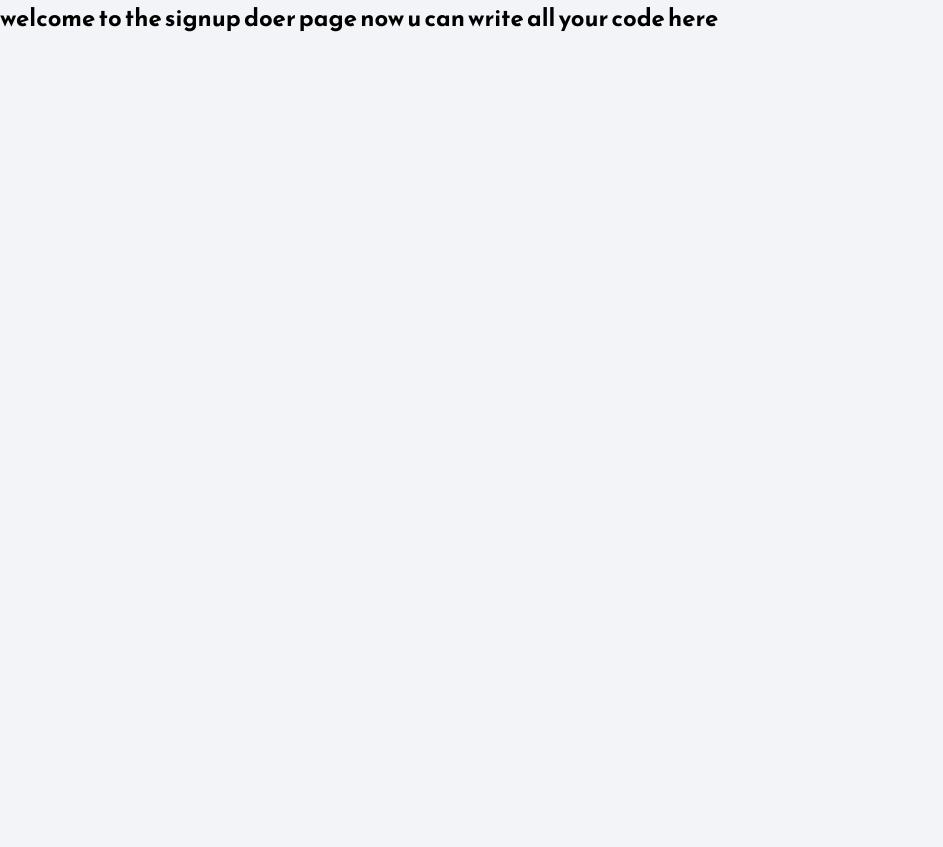
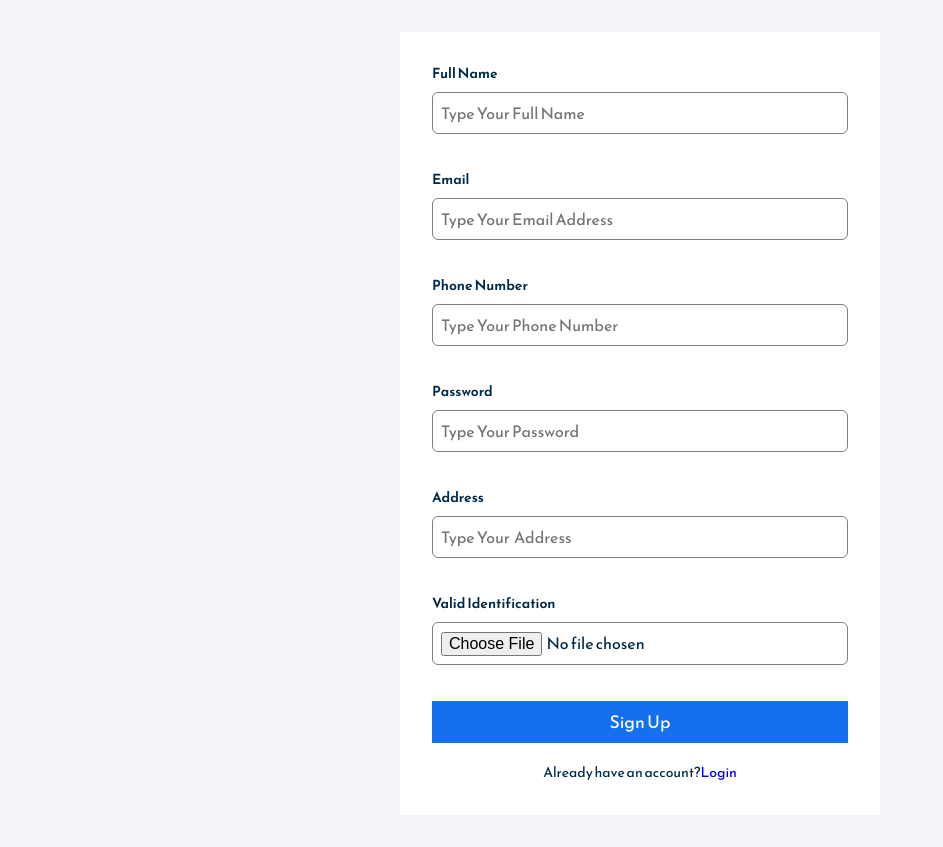
Before and after one commit to Osayi-Joy/Hive-frontend-React, a React (Create React App) app: page /register in a window 1280 px wide. Shown: the whole page, without its empty margins (0-943 px from the left). Before the commit the page ends 800 px from the top, so only its background shows below. Built offline with nearby package versions, Linux system fonts and the light colour scheme.

Commit message:
first dashboard commit

```diff
--- a/package.json
+++ b/package.json
@@ -5,17 +5,21 @@
   "dependencies": {
     "@emotion/react": "^11.10.6",
     "@emotion/styled": "^11.10.6",
+    "@hookform/resolvers": "^3.0.0",
     "@mui/icons-material": "^5.11.11",
     "@mui/material": "^5.11.13",
     "@testing-library/jest-dom": "^5.16.5",
     "@testing-library/react": "^13.4.0",
     "@testing-library/user-event": "^13.5.0",
+    "axios": "^1.3.4",
     "react": "^18.2.0",
     "react-dom": "^18.2.0",
+    "react-hook-form": "^7.43.9",
     "react-icons": "^4.8.0",
     "react-router-dom": "^6.9.0",
     "react-scripts": "^5.0.1",
-    "web-vitals": "^2.1.4"
+    "web-vitals": "^2.1.4",
+    "yup": "^1.0.2"
   },
   "scripts": {
     "start": "react-scripts start",
--- a/src/App.css
+++ b/src/App.css
@@ -21,6 +21,7 @@
     align-items: center;
     justify-content: space-between;
     min-height: 90px;
+    background-color: #ffffff;
   }
   .navbar-menu-container {
     display: none;
@@ -347,7 +348,7 @@
     }
     .home-image-section,
     .about-section-image-container {
-      width: 100%;
+      overflow: hidden;
       margin-left: auto;
     }
 
--- /dev/null
+++ b/src/Component/inputComp.js
@@ -0,0 +1,9 @@
+export default function Input({id, label, placeholder, type, register, errorMessage }){
+    return (
+        <div className='input-group'>
+                <label htmlFor={id}>{label}</label>
+                <input type={type} id={id} placeholder={placeholder} {...register} />
+                <span className="error-message">{errorMessage}</span>
+        </div>
+    );
+}
--- /dev/null
+++ b/src/Component/searchBar.js
@@ -0,0 +1,17 @@
+import "../Pages/CSS/dashboard.css";
+import Emoji from "../Assets/Emoji.svg";
+
+const search = () => {
+    const username = "Omotayo";
+    return <div className="search-menu">
+        <div className="dashboard-content">
+            <h2>Welcome {username} <img src={Emoji} alt="Hive Emoji" /></h2>
+            <div className="dashboard-search-component">
+                <h2>New Job Listing</h2>
+                <input type="text" placeholder="Search for a user" />
+            </div>
+        </div>
+    </div>
+}
+
+export default search;
--- /dev/null
+++ b/src/Pages/CSS/dashboard.css
@@ -0,0 +1,56 @@
+*{
+    margin: 0;
+    padding: 0;
+    box-sizing: border-box;
+    font-family: 'Roboto', sans-serif;
+  }
+
+  body{
+    font-family: 'Inter';
+    font-style: normal;
+  }
+
+  .search-menu{
+    background-color: #F2F4F7;
+    flex-direction: column;
+    align-items: flex-start;
+    padding: 0px;
+    gap: 24px;
+
+    position: absolute;
+    width: 1240px;
+    height: 197px;
+    left: 100px;
+    top: 125px;
+  }
+  .dashboard-content h2{
+    display: flex;
+    flex-direction: row;
+    align-items: center;
+    padding: 0px;
+    gap: 20px;
+
+    width: 363.96px;
+    height: 45px;
+
+  }
+  .dashboard-search-component{
+    flex-direction: column;
+    justify-content: center;
+    align-items: flex-start;
+    padding: 24px;
+    gap: 8px;
+    width: 1240px;
+    height: 128px;
+
+    background: #FFFFFF;
+  }
+  .search-menu input{
+    flex-direction: row;
+    align-items: center;
+    padding: 8px 16px;
+    gap: 8px;
+    width: 1180px;
+    height: 38px;
+    background: #F2F4F7;
+  }
--- /dev/null
+++ b/src/Pages/CSS/register.css
@@ -0,0 +1,70 @@
+
+@import url('https://fonts.googleapis.com/css2?family=Inter:wght@100;200;300;400;500;600;700;800;900&family=Poppins:wght@100;200;300;400;500&display=swap');
+
+*,
+*::after,
+*::before{
+    padding: 0;
+    margin: 0;
+    box-sizing: border-box;
+}
+
+body{
+    background-color: #F2F4F7;
+    font-family: "Inter", sans-serif;
+    font-style: normal;
+    color: #012A4A;
+}
+
+.sign-up{
+    background-color: #fff;
+    max-width: 30rem;
+    margin: 2rem auto;
+    padding: 2rem;
+}
+.input-group{
+    display: flex;
+    flex-direction: column;
+    gap: 8px;
+    font-weight: 600;
+    font-size: 14px;
+    line-height: 20px;
+}
+
+form{
+    display: flex;
+    flex-direction: column;
+    gap: 1rem;
+}
+
+input{
+    padding: 0.5rem;
+    border: 1px solid gray;
+    font-size: 1rem;
+    font-family: inherit;
+    border-radius: 6px;
+    margin-bottom: 12px;
+}
+.sign-up-btn{
+    padding: 0.5rem;
+    background-color: #1570EF;
+    border: none;
+    font-size: 1.1rem;
+    color: #fff;
+    cursor: pointer;
+}
+p{
+    font-weight: 400;
+    font-size: 14px;
+    line-height: 20px;
+    display: flex;
+    justify-content: center;
+    align-self: center;
+    align-items: center;
+    margin-top: 20px;
+}
+.error-message{
+    color: red;
+    font-size: 14px;
+    font-style: normal;
+}
--- a/src/Pages/Dashboard.js
+++ b/src/Pages/Dashboard.js
@@ -1,8 +1,10 @@
+import HeaderBar from "../Component/HeaderBar";
+import SearchBar from "../Component/searchBar";
+import "../";import "../Pages/CSS/dashboard.css";
 const dashboard = () => {
     return <div className="dashboard-container">
-        <div>
-            <h2>welcome to home page</h2>
-        </div>
+        <HeaderBar />
+        <SearchBar />
     </div>
 }
 
--- a/src/Pages/Register.js
+++ b/src/Pages/Register.js
@@ -1,8 +1,126 @@
 import React from 'react'
+import Input from '../Component/inputComp';
+import "../Pages/CSS/register.css";
+import { useForm} from 'react-hook-form'
+import { yupResolver} from '@hookform/resolvers/yup'
+import * as yup from 'yup'
+import { useNavigate } from "react-router-dom";
 
+const schema = yup.object({
+    fullname: yup.string().required("Please Enter your Full Name"),
+    phonenumber: yup
+    .string()
+    .required("Phone Number is Required")
+    .matches(/^[\+]?[(]?[0-9]{3}[)]?[-\s\.]?[0-9]{3}[-\s\.]?[0-9]{4,6}$/,"phone number must be valid"),
+    email: yup
+    .string()
+    .required("Email Address is required")
+    .matches(/^[a-zA-Z0-9.!#$%&'*+/=?^_`{|}~-]+@[a-zA-Z0-9](?:[a-zA-Z0-9-]{0,61}[a-zA-Z0-9])?(?:\.[a-zA-Z0-9](?:[a-zA-Z0-9-]{0,61}[a-zA-Z0-9])?)*$/, "email must be valid"),
+    password: yup
+    .string()
+    .min(6, "Password must be at least 6 characters"),
+    address: yup
+    .string()
+    .required("this feild must be field"),
+
+    identification: yup
+    .mixed()
+    .test("fileSize", "File size is too large", (value) => {
+        return !value || value[0].size <= 1048576; // 1 MB
+    })
+    .test("fileType", "Only image files are allowed", (value) => {
+        return !value || (value[0].type.includes("image/"));
+    })
+    .nullable(true)
+
+})
 const Register = () => {
+
+    const {
+        handleSubmit,
+        register,
+        formState: { errors }
+      } = useForm({
+        resolver: yupResolver(schema)
+      });
+
+      const formSubmit = (data) => {
+        console.log(data);
+        routeChange(); // Redirect to another page
+      };
+
+      const handleFormSubmit = (event) => {
+        event.preventDefault(); // Prevent the form from submitting
+        handleSubmit(formSubmit)(event); // Call the form submission handler
+      }
+
+      let navigate = useNavigate();
+      const routeChange = () => {
+        let path = `/confirm-email`;
+        navigate(path);
+      }
+
     return <div className="sign-up">
-        <h2>welcome to the signup doer page now u can write all your code here</h2>
+        <form onSubmit={handleSubmit(formSubmit)}>
+           <Input
+                id="fullname"
+                label="Full Name"
+                type="text"
+                placeholder="Type Your Full Name"
+                register={{...register("fullname")}}
+                errorMessage={errors.fullname?.message}
+            />
+            <Input
+                id="email"
+                label="Email"
+                type="email"
+                placeholder="Type Your Email Address"
+                register={{...register("email")}}
+                errorMessage={errors.email?.message}
+            />
+            <Input
+                id="phonenumber"
+                label="Phone Number"
+                type="text"
+                placeholder="Type Your Phone Number"
+                register={{...register("phonenumber")}}
+                errorMessage={errors.phonenumber?.message}
+            />
+            <Input
+                id="password"
+                label="Password"
+                type="password"
+                placeholder="Type Your Password"
+                register={{...register("password")}}
+                errorMessage={errors.password?.message}
+            />
+            <Input
+                id="address"
+                label="Address"
+                type="text"
+                placeholder="Type Your  Address"
+                register={{...register("address")}}
+                errorMessage={errors.address?.message}
+            />
+            <Input
+                id="identification"
+                label="Valid Identification"
+                type="file"
+                placeholder="upload image"
+                register={{
+                    ...register("identification"),
+                    validate: (value) => {
+                    return schema.fields.identification.validate(value);
+                }
+            }}
+            errorMessage={errors.identification?.message}
+        />
+
+
+            <button type='submit'className='sign-up-btn'>Sign Up</button>
+        </form>
+
+        <p>Already have an account? <span><a href="/login">Login</a></span></p>
     </div>
 }
 
```
Also changed, not shown: src/Assets/Emoji.svg (added), 1 other file (tests, documents, lock files or other folders).
